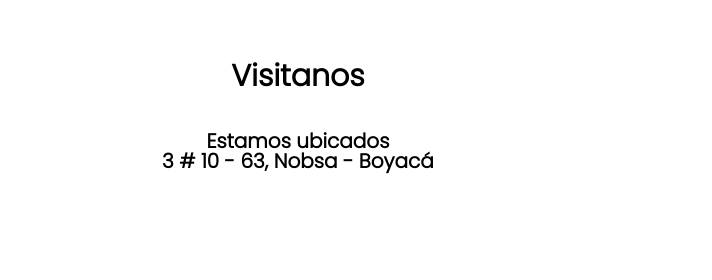
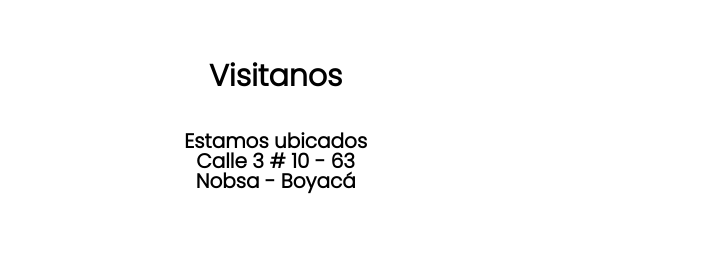
Before and after one commit to AnnyeAraque/Tienda_Virtual-El_Maguey, a plain HTML site: page FRONTEND/index.html in a window 1280 px wide. Shown: the part 1120-1400 px from the top of the page, 0-712 px from the left. Drawn offline with Linux system fonts and the light colour scheme; grey boxes are pictures that could not be loaded.

Commit message:
Revisando proyecto

```diff
--- a/FRONTEND/index.html
+++ b/FRONTEND/index.html
@@ -56,7 +56,8 @@
                 <ul class="ubicacion__lista">
                     <li class="ubicacion__titulo"><h3>Visitanos</h3></li>
                     <li class="ubicacion__descripcion"><p>Estamos ubicados<br>
-                        3 # 10 - 63, Nobsa - Boyacá</p></li>
+                        Calle 3 # 10 - 63<br>
+                        Nobsa - Boyacá</p></li>
                     <li class="ubicacion__mapa"><iframe src="https://www.google.com/maps/embed?pb=!1m18!1m12!1m3!1d992.4052851502515!2d-72.94054017084855!3d5.767529334054878!2m3!1f0!2f0!3f0!3m2!1i1024!2i768!4f13.1!3m3!1m2!1s0x0%3A0xbc1709f9ad50f489!2zNcKwNDYnMDMuMSJOIDcywrA1NicyNC4wIlc!5e0!3m2!1ses!2sco!4v1669307176031!5m2!1ses!2sco" width="400" height="270" style="border:0;" allowfullscreen="" referrerpolicy="no-referrer-when-downgrade"></iframe></li>
                 </ul>
 
```
